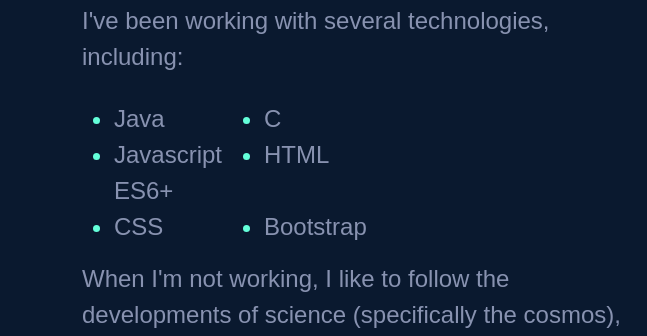
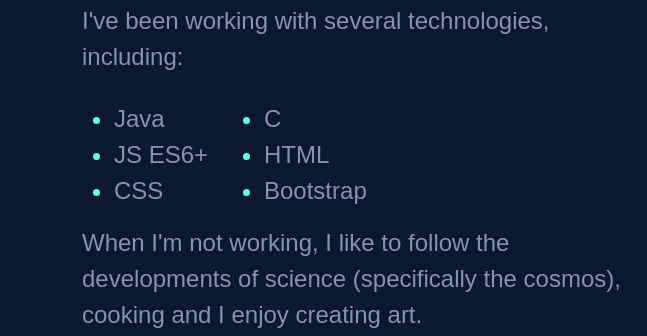
Before and after one commit to abyhuerta/aby, a plain HTML site: page index.html in a window 1280 px wide. Shown: the part 1041-1377 px from the top of the page, 0-647 px from the left. Drawn offline with nearby package versions, Linux system fonts and the light colour scheme; a web font is replaced by a local one.

Commit message:
Update index.html
update technologies

```diff
--- a/index.html
+++ b/index.html
@@ -82,7 +82,7 @@
           <ul>
             <li><span>Java</span></li>
             <li><span>C</span></li>
-            <li><span>Javascript ES6+</span></li>
+            <li><span>JS ES6+</span></li>
             <li><span>HTML</span></li>
             <li><span>CSS</span></li>
             <li><span>Bootstrap</span></li>
```
